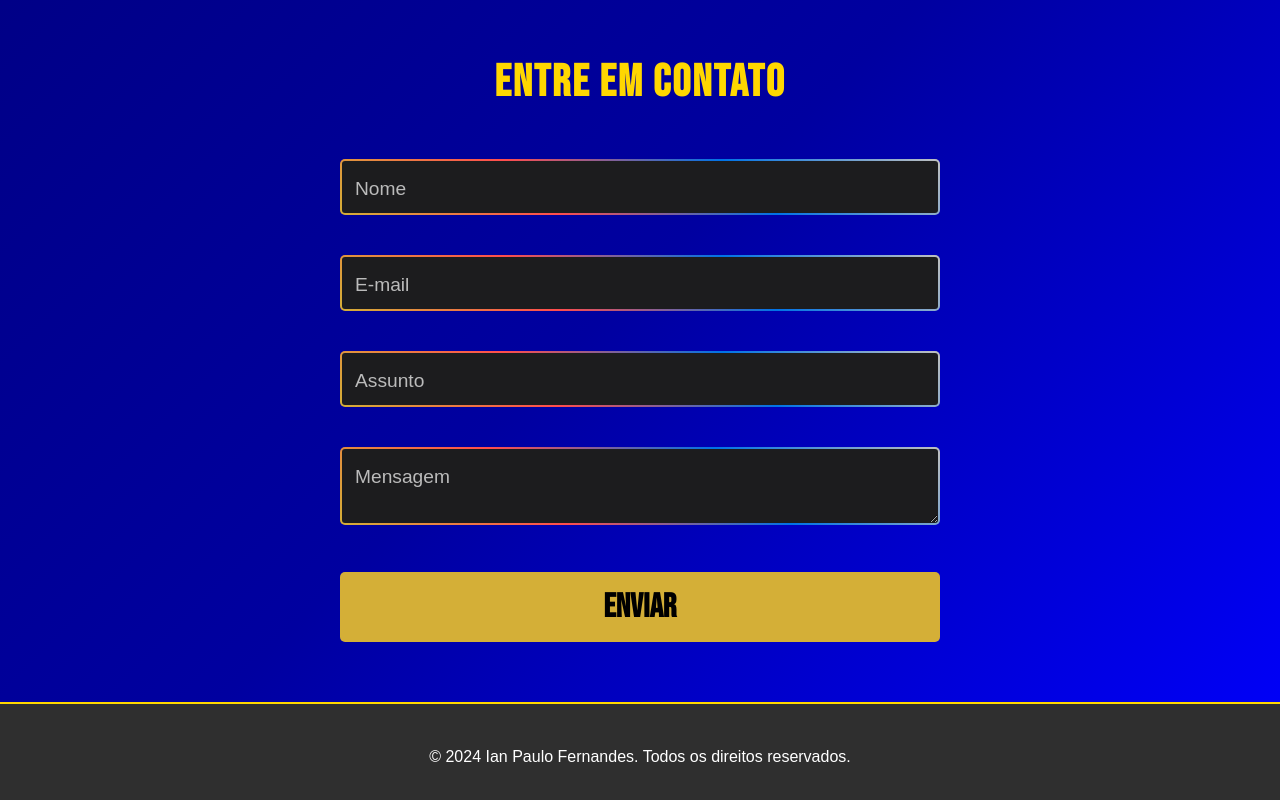
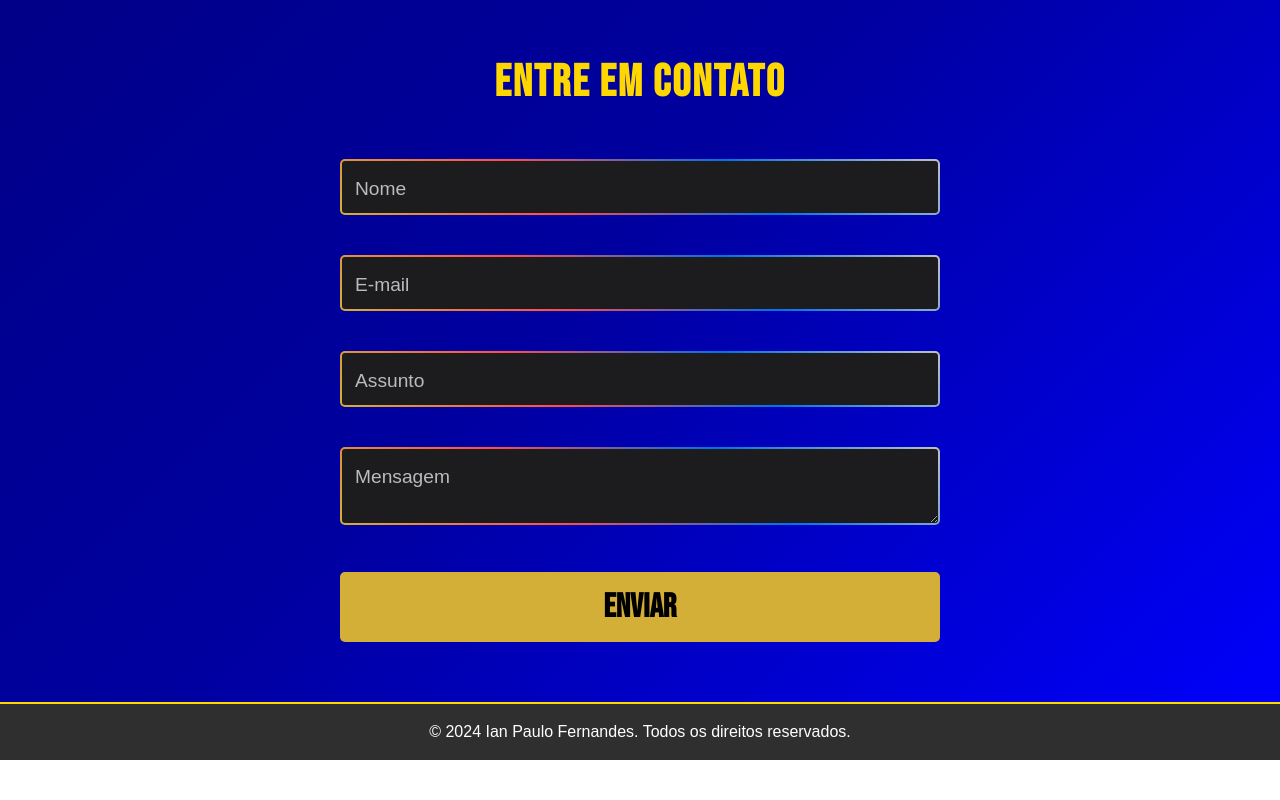
Before and after one commit to ian-fernandes/portfolio-2.0, a plain HTML site: page index.html in a window 1280 px wide. Shown: the part 6098-6898 px from the top of the page. After the commit the page ends 6858 px from the top, so only its background shows below. Drawn offline with Linux system fonts and the light colour scheme.

Commit message:
diminui o padding do footer

```diff
--- a/style.css
+++ b/style.css
@@ -796,7 +796,7 @@ form button:hover {
 .footer {
     background-color: var(--fundo-light);
     color: var(--cor-secundaria);
-    padding: 40px 15%;
+    padding: 15px 15%;
     text-align: center;
     border-top: 2px solid var(--cor-destaque);
 }
```
